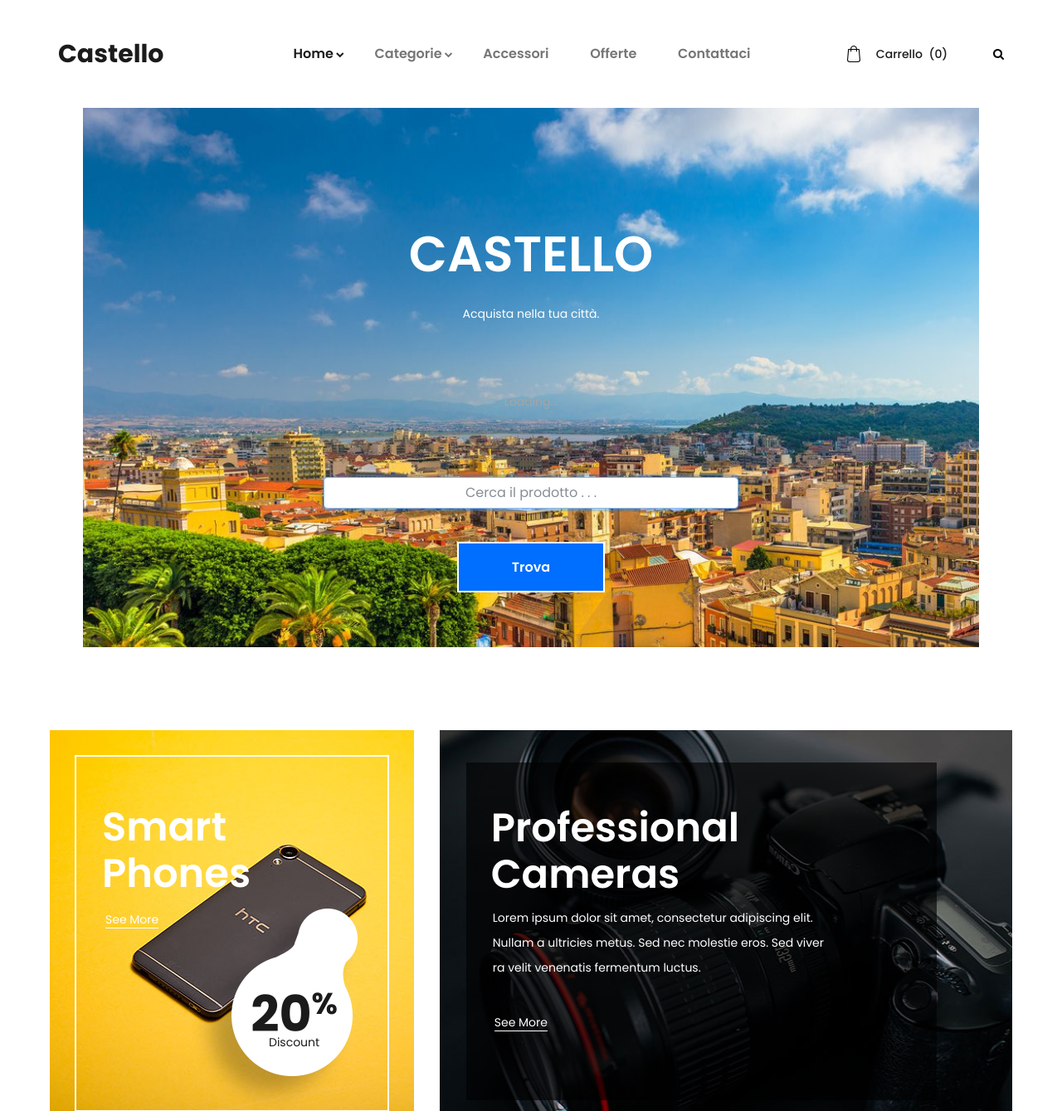
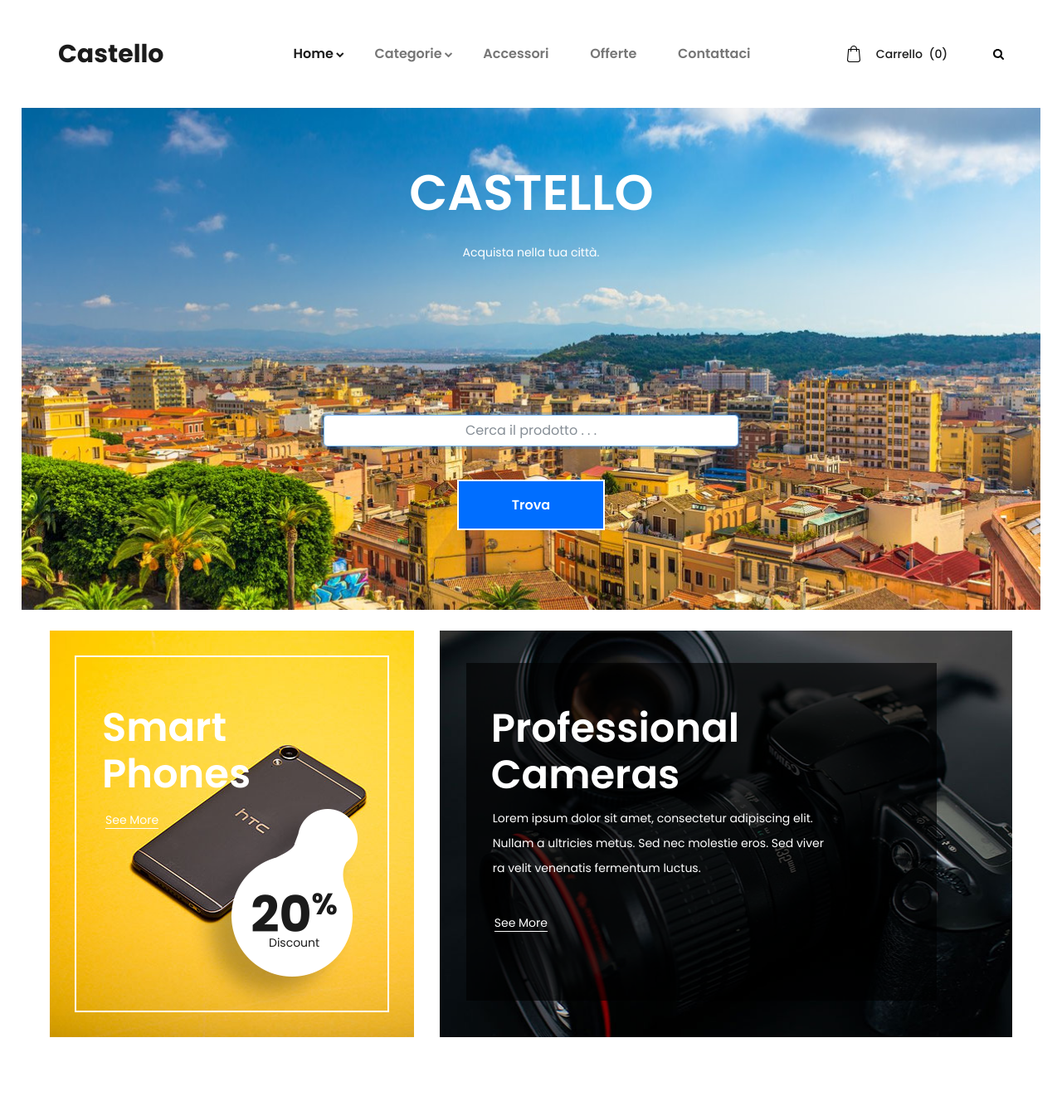
Before and after one commit to JeffreyLebowski90/castello, a Django app: page / in a window 1280 px wide. Shown: the top 1339 px of the page at 83% size. Run offline with Django 3.2, Linux system fonts and the light colour scheme; some libraries are stand-ins or nearby versions.

Commit message:
migliorato home multibrowser

```diff
--- a/pages/templates/components/header.html
+++ b/pages/templates/components/header.html
@@ -94,12 +94,12 @@
 		</div>
 
 		<!-- Social -->
-		<div class="header_social">
+		<!-- <div class="header_social">
 			<ul>
 				<li><a href="#"><i class="fa fa-pinterest" aria-hidden="true"></i></a></li>
 				<li><a href="#"><i class="fa fa-instagram" aria-hidden="true"></i></a></li>
 				<li><a href="#"><i class="fa fa-facebook" aria-hidden="true"></i></a></li>
 				<li><a href="#"><i class="fa fa-twitter" aria-hidden="true"></i></a></li>
 			</ul>
-		</div>
+		</div> -->
 	</header>
--- a/pages/templates/index.html
+++ b/pages/templates/index.html
@@ -15,9 +15,9 @@
 <div class="home homeDiv">
 	<div class="home_slider_container homeBackground" style="background-image:url( {% static 'images/home_slider_1.jpg' %});">
 		<div style="text-align: center; bottom: 60px; padding-top: 100px;">
-			<div class="home_slider_title">CASTELLO</div>
-			<div class="home_slider_subtitle">Acquista nella tua città.</div>
-			<div style="margin: 80px auto" id="homeLoader">Loading...</div>
+			<div class="home_slider_title animated rubberBand">CASTELLO</div>
+			<div class="home_slider_subtitle animated fadeIn">Acquista nella tua città.</div>
+			<div style="margin: 80px auto; height: 20px;" id="homeLoader">.</div>
 			{% comment %} <input autofocus id="trovaInput" type="search" class="newsletter_input" required="required" placeholder="Cerca il prodotto . . ."> {% endcomment %}
 			{% comment %} <input autofocus id="trovaInput" type="text" class="form-control" aria-label="Sizing example input"
 				aria-describedby="inputGroup-sizing-default" placeholder="Cerca il prodotto . . ."
@@ -25,7 +25,7 @@
 			<input autofocus id="trovaInput"  type="text" class="form-control" placeholder="Cerca il prodotto . . ."
 				style="color: black; max-width: 500px; display: inline; text-align: center;" >
 			<br>
-			<div class="button button_light home_button trovaLink" style="display: inline-block;">
+			<div class="button button_light home_button trovaLink" style="display: inline-block; bottom: 0px;">
 				<a onclick="show()">Trova</a>
 			</div>
 		</div>
--- a/static/styles/main_styles.css
+++ b/static/styles/main_styles.css
@@ -1447,13 +1447,14 @@ section
 
 .homeDiv
 {
-	height: 110vh;
-	padding: 100px;
+	height: 110%;
+	padding: 2%;
 }
 
 .homeBackground
 {
-	background-size: 180vh;
+	background-size: 1400px;
+	background-position: top;
 	background-repeat: no-repeat;
 }
 
@@ -1517,3 +1518,53 @@ section
   .trovaLink:hover {
 	  color: black;
   }
+
+/* RUBBER BAND */
+@keyframes rubberBand {
+	from {
+	  transform: scale3d(1, 1, 1);
+	}
+
+	30% {
+	  transform: scale3d(1.25, 0.75, 1);
+	}
+
+	40% {
+	  transform: scale3d(0.75, 1.25, 1);
+	}
+
+	50% {
+	  transform: scale3d(1.15, 0.85, 1);
+	}
+
+	65% {
+	  transform: scale3d(0.95, 1.05, 1);
+	}
+
+	75% {
+	  transform: scale3d(1.05, 0.95, 1);
+	}
+
+	to {
+	  transform: scale3d(1, 1, 1);
+	}
+  }
+
+  .rubberBand {
+	animation-name: rubberBand;
+  }
+
+  /* FADE IN */
+  @keyframes fadeIn {
+	from {
+	  opacity: 0;
+	}
+
+	to {
+	  opacity: 1;
+	}
+  }
+
+  .fadeIn {
+	animation-name: fadeIn;
+  }
```
Also changed, not shown: 1 other file.
